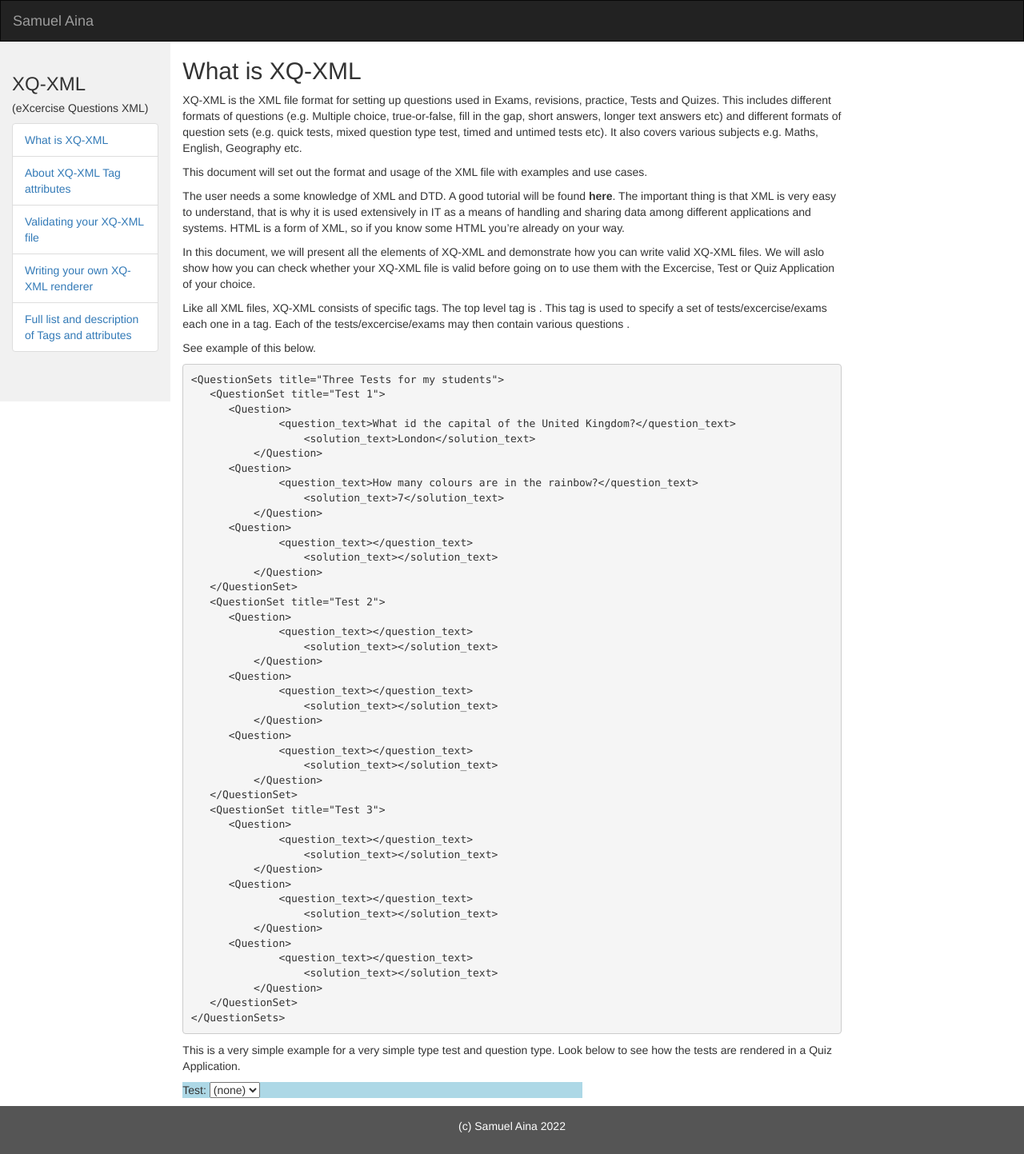
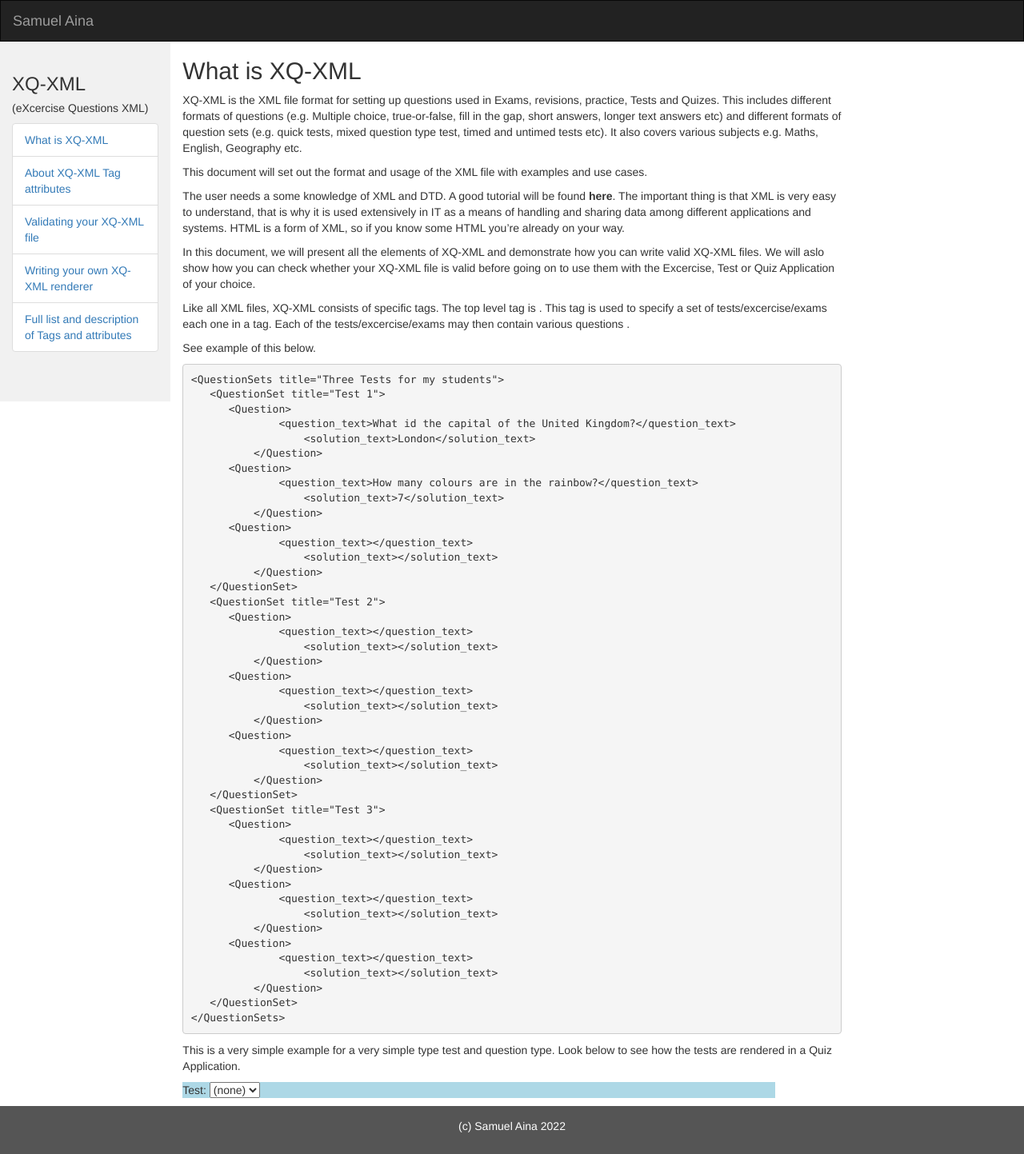
Before and after one commit to SamuelAina/XQ-XML-DOCS, a Jekyll site: the page built from docs/index.md, in a window 1280 px wide. Shown: the whole page at 80% size. Built offline with Jekyll 4.4.1, drawn with Linux system fonts in a browser that asks for light colours; our own code applies the rules of GitHub Pages for plain Markdown files.

Commit message:
Update index.md

````diff
--- a/docs/index.md
+++ b/docs/index.md
@@ -62,7 +62,7 @@ See example of this below.
 ```
 This is a very simple example for a very simple type test and question type. Look below to see how the tests are rendered in a Quiz Application.
 
-<div id="questionSetContainer" style="border:thin;width:500px;background-color:lightblue;">
+<div id="questionSetContainer" style="border:thin;width:90%;background-color:lightblue;">
   <span>Test:</span>
   <span id="selectContainer"></span>
   <p/>
````
